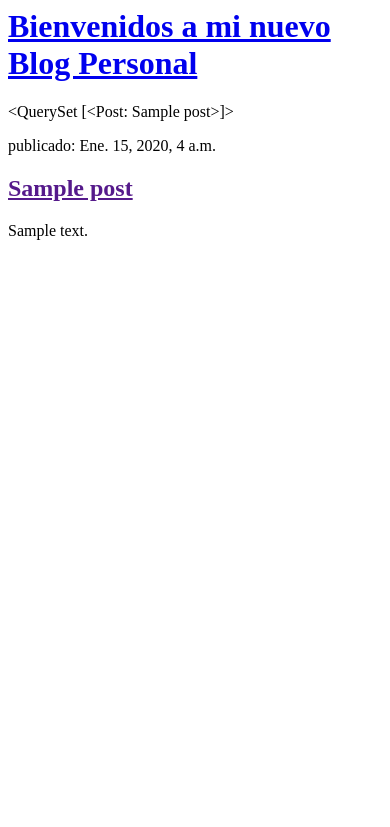
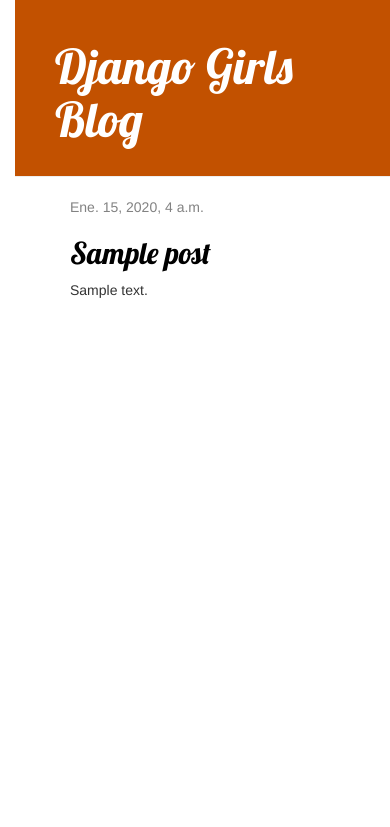
Before and after one commit to Abrahamkiller036/-my-first-blog-, a Django app: page / in a window 390 px wide. Shown: the top 827 px of the page. Run offline with Django 3.2, Linux system fonts and the light colour scheme; tables that the repository leaves empty hold one stand-in row (values such as "Sample post"); some libraries are stand-ins or nearby versions.

Commit message:
Subida de css

```diff
--- /dev/null
+++ b/blog/static/css/blog.css
@@ -0,0 +1,65 @@
+h1 a,
+h2 a {
+  color: #c25100;
+  font-family: "Lobster";
+}
+body {
+  padding-left: 15px;
+}
+
+.page-header {
+  background-color: #c25100;
+  margin-top: 0;
+  padding: 20px 20px 20px 40px;
+}
+
+.page-header h1,
+.page-header h1 a,
+.page-header h1 a:visited,
+.page-header h1 a:active {
+  color: #ffffff;
+  font-size: 36pt;
+  text-decoration: none;
+}
+
+.content {
+  margin-left: 40px;
+}
+
+h1,
+h2,
+h3,
+h4 {
+  font-family: "Lobster", cursive;
+}
+
+.date {
+  color: #828282;
+}
+
+.save {
+  float: right;
+}
+
+.post-form textarea,
+.post-form input {
+  width: 100%;
+}
+
+.top-menu,
+.top-menu:hover,
+.top-menu:visited {
+  color: #ffffff;
+  float: right;
+  font-size: 26pt;
+  margin-right: 20px;
+}
+
+.post {
+  margin-bottom: 70px;
+}
+
+.post h2 a,
+.post h2 a:visited {
+  color: #000000;
+}
--- /dev/null
+++ b/blog/templates/blog/base.html
@@ -0,0 +1,32 @@
+{% load static %}
+<html>
+  <head>
+    <title>El vlog de rull</title>
+    <link
+      rel="stylesheet"
+      href="//maxcdn.bootstrapcdn.com/bootstrap/3.2.0/css/bootstrap.min.css"
+    />
+    <link
+      rel="stylesheet"
+      href="//maxcdn.bootstrapcdn.com/bootstrap/3.2.0/css/bootstrap-theme.min.css"
+    />
+    <link
+      href="//fonts.googleapis.com/css?family=Lobster&subset=latin,latin-ext"
+      rel="stylesheet"
+      type="text/css"
+    />
+    <link rel="stylesheet" href="{% static 'css/blog.css' %}" />
+  </head>
+  <body>
+    <body>
+      <div class="page-header">
+        <h1><a href="/">Django Girls Blog</a></h1>
+      </div>
+      <div class="content container">
+        <div class="row">
+          <div class="col-md-8">{% block content %} {% endblock %}</div>
+        </div>
+      </div>
+    </body>
+  </body>
+</html>
--- a/blog/templates/blog/post_list.html
+++ b/blog/templates/blog/post_list.html
@@ -1,17 +1,7 @@
-<html>
-  <head>
-    <title>El Blog de Rull</title>
-  </head>
-  <body>
-    <div>
-      <h1><a href="/">Bienvenidos a mi nuevo Blog Personal</a></h1>
-    </div>
-    {{ posts }} {% for post in posts %}
-    <div>
-      <p>publicado: {{ post.published_date }}</p>
-      <h2><a href="">{{ post.title }}</a></h2>
-      <p>{{ post.text|linebreaksbr }}</p>
-    </div>
-    {% endfor %}
-  </body>
-</html>
+{% extends 'blog/base.html' %} {% block content %} {% for post in posts %}
+<div class="post">
+  <div class="date">{{ post.published_date }}</div>
+  <h2><a href="">{{ post.title }}</a></h2>
+  <p>{{ post.text|linebreaksbr }}</p>
+</div>
+{% endfor %} {% endblock %}
```
